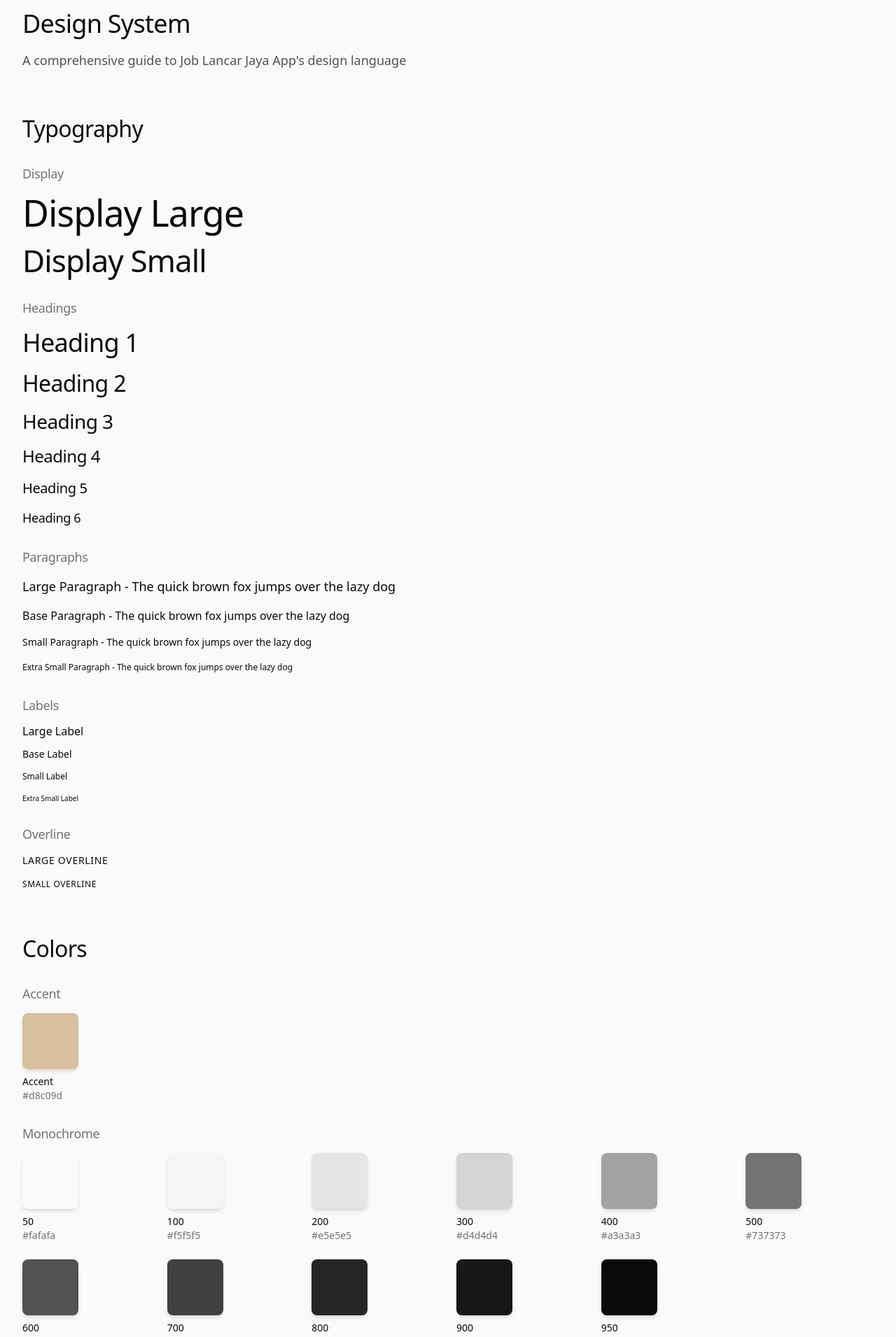
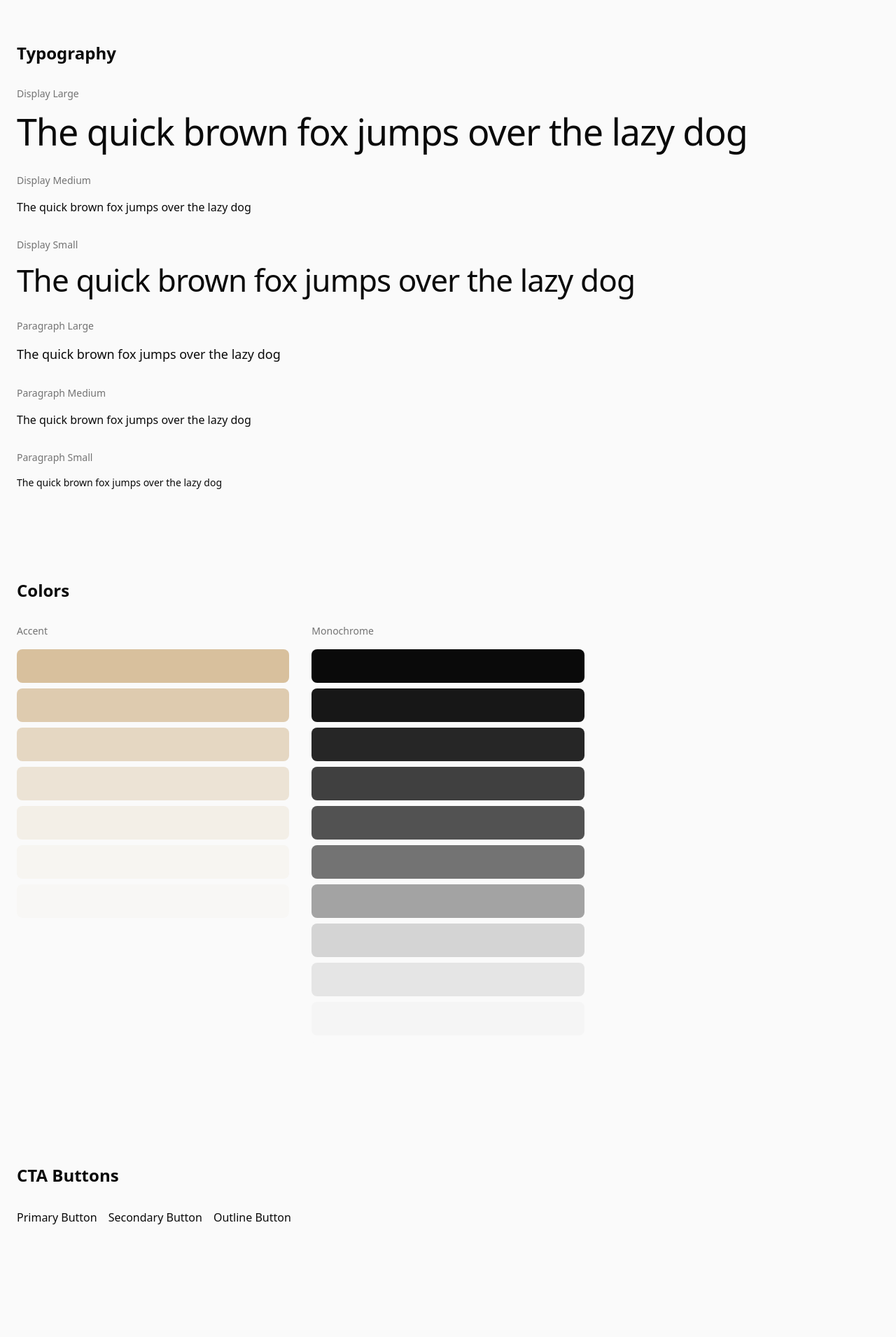
Before and after one commit to Argindewanto/joblancarjayawebsite, a Next.js app: page /design-system in a window 1280 px wide. Shown: the part 20-1931 px from the top of the page at 70% size. After the commit the page ends 1852 px from the top, so only its background shows below. Built offline with nearby package versions, Linux system fonts and the light colour scheme.

Commit message:
Fix design system page and remove problematic content

```diff
--- a/src/app/design-system/page.tsx
+++ b/src/app/design-system/page.tsx
@@ -15,100 +15,72 @@ function ColorSwatch({ color, name }: { color: string; name: string }) {
 
 export default function DesignSystem() {
   return (
-    <main className="min-h-screen p-8 space-y-16 max-w-7xl mx-auto">
-      <div>
-        <h1 className="h1 mb-4">Design System</h1>
-        <p className="p-lg text-mono-600">
-          A comprehensive guide to Job Lancar Jaya App's design language
-        </p>
-      </div>
-
+    <main className="min-h-screen py-20 px-6">
+      <div className="container mx-auto space-y-32">
         {/* Typography */}
         <section>
-        <h2 className="h2 mb-8">Typography</h2>
-
+          <h2 className="text-2xl font-bold mb-8">Typography</h2>
           <div className="space-y-8">
-          {/* Display */}
             <div>
-            <h3 className="h6 mb-4 text-mono-500">Display</h3>
-            <div className="space-y-4">
-              <p className="display-lg">Display Large</p>
-              <p className="display-sm">Display Small</p>
+              <p className="text-sm text-mono-500 mb-4">Display Large</p>
+              <p className="display-lg">The quick brown fox jumps over the lazy dog</p>
             </div>
+            <div>
+              <p className="text-sm text-mono-500 mb-4">Display Medium</p>
+              <p className="display-md">The quick brown fox jumps over the lazy dog</p>
             </div>
-
-          {/* Headings */}
             <div>
-            <h3 className="h6 mb-4 text-mono-500">Headings</h3>
-            <div className="space-y-4">
-              <h1 className="h1">Heading 1</h1>
-              <h2 className="h2">Heading 2</h2>
-              <h3 className="h3">Heading 3</h3>
-              <h4 className="h4">Heading 4</h4>
-              <h5 className="h5">Heading 5</h5>
-              <h6 className="h6">Heading 6</h6>
+              <p className="text-sm text-mono-500 mb-4">Display Small</p>
+              <p className="display-sm">The quick brown fox jumps over the lazy dog</p>
             </div>
+            <div>
+              <p className="text-sm text-mono-500 mb-4">Paragraph Large</p>
+              <p className="p-lg">The quick brown fox jumps over the lazy dog</p>
             </div>
-
-          {/* Paragraphs */}
             <div>
-            <h3 className="h6 mb-4 text-mono-500">Paragraphs</h3>
-            <div className="space-y-4">
-              <p className="p-lg">Large Paragraph - The quick brown fox jumps over the lazy dog</p>
-              <p className="p-base">Base Paragraph - The quick brown fox jumps over the lazy dog</p>
-              <p className="p-sm">Small Paragraph - The quick brown fox jumps over the lazy dog</p>
-              <p className="p-xs">Extra Small Paragraph - The quick brown fox jumps over the lazy dog</p>
+              <p className="text-sm text-mono-500 mb-4">Paragraph Medium</p>
+              <p className="p-md">The quick brown fox jumps over the lazy dog</p>
             </div>
-          </div>
-
-          {/* Labels */}
             <div>
-            <h3 className="h6 mb-4 text-mono-500">Labels</h3>
-            <div className="space-y-4">
-              <p className="label-lg">Large Label</p>
-              <p className="label-base">Base Label</p>
-              <p className="label-sm">Small Label</p>
-              <p className="label-xs">Extra Small Label</p>
-            </div>
-          </div>
-
-          {/* Overline */}
-          <div>
-            <h3 className="h6 mb-4 text-mono-500">Overline</h3>
-            <div className="space-y-4">
-              <p className="overline-lg">Large Overline</p>
-              <p className="overline-sm">Small Overline</p>
-            </div>
+              <p className="text-sm text-mono-500 mb-4">Paragraph Small</p>
+              <p className="p-sm">The quick brown fox jumps over the lazy dog</p>
             </div>
           </div>
         </section>
 
         {/* Colors */}
         <section>
-        <h2 className="h2 mb-8">Colors</h2>
-
-        <div className="space-y-8">
-          {/* Accent */}
-          <div>
-            <h3 className="h6 mb-4 text-mono-500">Accent</h3>
-            <ColorSwatch color="#d8c09d" name="Accent" />
+          <h2 className="text-2xl font-bold mb-8">Colors</h2>
+          <div className="grid grid-cols-1 sm:grid-cols-2 lg:grid-cols-3 gap-8">
+            {/* Accent Colors */}
+            <div className="space-y-4">
+              <p className="text-sm text-mono-500">Accent</p>
+              <div className="space-y-2">
+                <div className="h-12 rounded-lg bg-accent" />
+                <div className="h-12 rounded-lg bg-accent/80" />
+                <div className="h-12 rounded-lg bg-accent/60" />
+                <div className="h-12 rounded-lg bg-accent/40" />
+                <div className="h-12 rounded-lg bg-accent/20" />
+                <div className="h-12 rounded-lg bg-accent/10" />
+                <div className="h-12 rounded-lg bg-accent/5" />
+              </div>
             </div>
 
-          {/* Monochrome */}
-          <div>
-            <h3 className="h6 mb-4 text-mono-500">Monochrome</h3>
-            <div className="grid grid-cols-2 md:grid-cols-4 lg:grid-cols-6 gap-6">
-              <ColorSwatch color="#fafafa" name="50" />
-              <ColorSwatch color="#f5f5f5" name="100" />
-              <ColorSwatch color="#e5e5e5" name="200" />
-              <ColorSwatch color="#d4d4d4" name="300" />
-              <ColorSwatch color="#a3a3a3" name="400" />
-              <ColorSwatch color="#737373" name="500" />
-              <ColorSwatch color="#525252" name="600" />
-              <ColorSwatch color="#404040" name="700" />
-              <ColorSwatch color="#262626" name="800" />
-              <ColorSwatch color="#171717" name="900" />
-              <ColorSwatch color="#0a0a0a" name="950" />
+            {/* Monochrome Colors */}
+            <div className="space-y-4">
+              <p className="text-sm text-mono-500">Monochrome</p>
+              <div className="space-y-2">
+                <div className="h-12 rounded-lg bg-mono-950" />
+                <div className="h-12 rounded-lg bg-mono-900" />
+                <div className="h-12 rounded-lg bg-mono-800" />
+                <div className="h-12 rounded-lg bg-mono-700" />
+                <div className="h-12 rounded-lg bg-mono-600" />
+                <div className="h-12 rounded-lg bg-mono-500" />
+                <div className="h-12 rounded-lg bg-mono-400" />
+                <div className="h-12 rounded-lg bg-mono-300" />
+                <div className="h-12 rounded-lg bg-mono-200" />
+                <div className="h-12 rounded-lg bg-mono-100" />
+                <div className="h-12 rounded-lg bg-mono-50" />
               </div>
             </div>
           </div>
@@ -116,13 +88,14 @@ export default function DesignSystem() {
 
         {/* CTA Buttons */}
         <section>
-        <h2 className="h2 mb-8">CTA Buttons</h2>
-
-        <div>
-          <h3 className="h6 mb-4 text-mono-500">Store Buttons</h3>
-          <StoreButtons />
+          <h2 className="text-2xl font-bold mb-8">CTA Buttons</h2>
+          <div className="flex flex-wrap gap-4">
+            <button className="btn-primary">Primary Button</button>
+            <button className="btn-secondary">Secondary Button</button>
+            <button className="btn-outline">Outline Button</button>
           </div>
         </section>
+      </div>
     </main>
   );
 }
```
Lines whose indentation alone changed are shown as unchanged.
